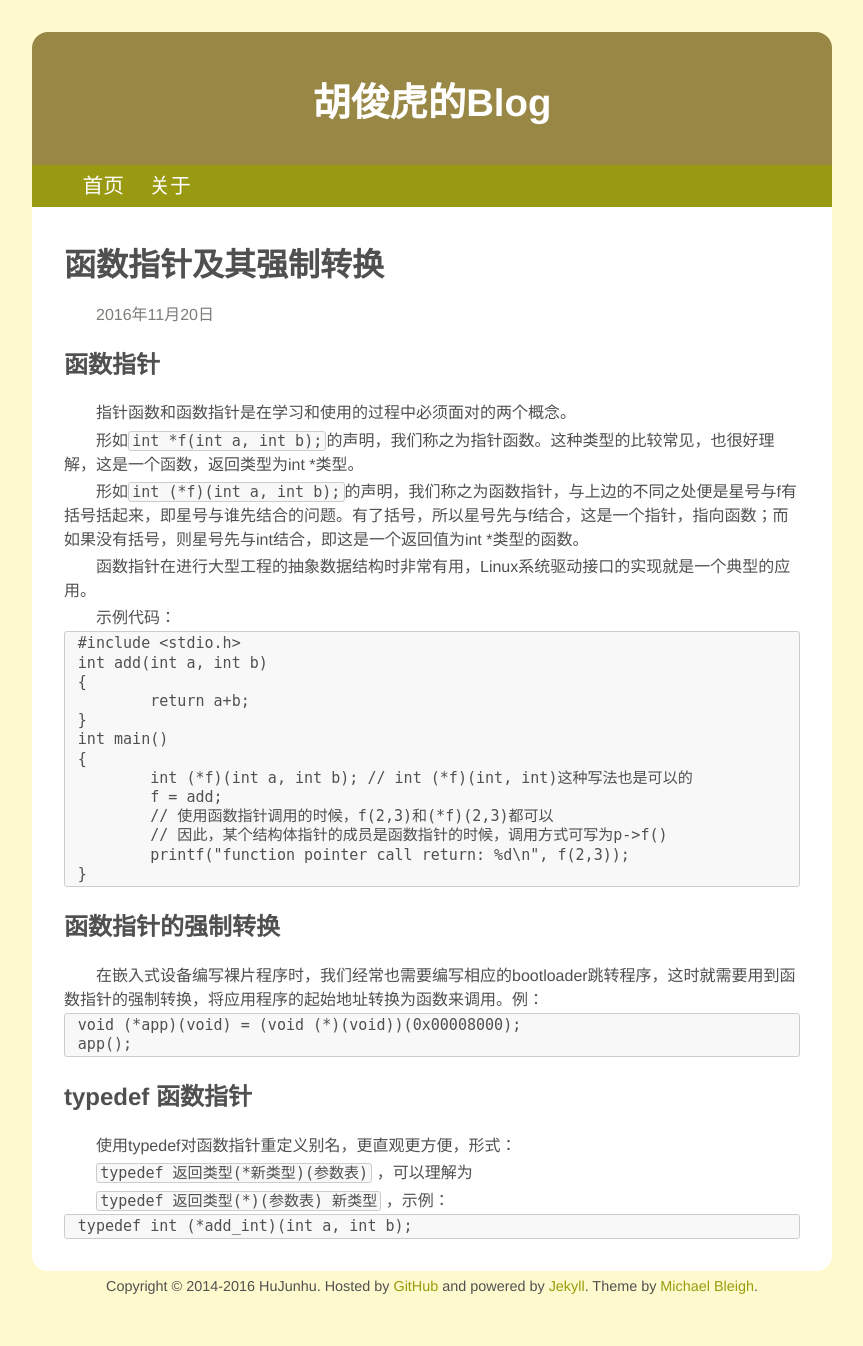
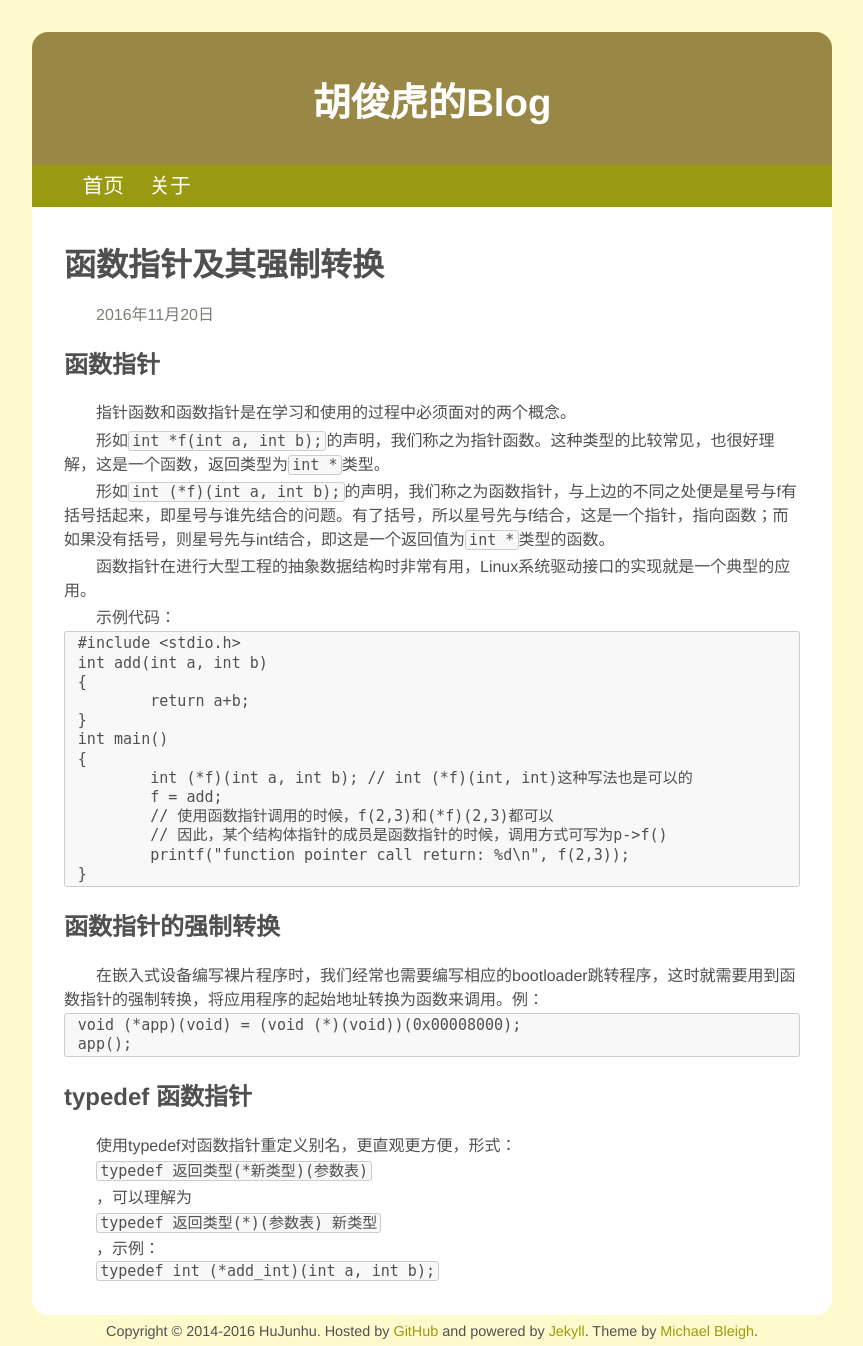
Before and after one commit to hujunhu/hujunhu.github.io, a Jekyll site: the page built from _posts/2016-11-20-函数指针及其强制转换.md, in a window 1280 px wide. Shown: the whole page, without its empty margins (208-1071 px from the left). Built offline with Jekyll 4.4.1, drawn with Linux system fonts in a browser that asks for light colours; before the commit the page ends 1301 px from its top, so only the background shows below that.

Commit message:
update post 函数指针及其强制转换

````diff
--- a/_posts/2016-11-20-函数指针及其强制转换.md
+++ b/_posts/2016-11-20-函数指针及其强制转换.md
@@ -6,9 +6,9 @@ title: 函数指针及其强制转换
 
 指针函数和函数指针是在学习和使用的过程中必须面对的两个概念。
 
-形如`int *f(int a, int b);`的声明，我们称之为指针函数。这种类型的比较常见，也很好理解，这是一个函数，返回类型为int *类型。
+形如`int *f(int a, int b);`的声明，我们称之为指针函数。这种类型的比较常见，也很好理解，这是一个函数，返回类型为`int *`类型。
 
-形如`int (*f)(int a, int b);`的声明，我们称之为函数指针，与上边的不同之处便是星号与f有括号括起来，即星号与谁先结合的问题。有了括号，所以星号先与f结合，这是一个指针，指向函数；而如果没有括号，则星号先与int结合，即这是一个返回值为int *类型的函数。
+形如`int (*f)(int a, int b);`的声明，我们称之为函数指针，与上边的不同之处便是星号与f有括号括起来，即星号与谁先结合的问题。有了括号，所以星号先与f结合，这是一个指针，指向函数；而如果没有括号，则星号先与int结合，即这是一个返回值为`int *`类型的函数。
 
 函数指针在进行大型工程的抽象数据结构时非常有用，Linux系统驱动接口的实现就是一个典型的应用。
 
@@ -43,12 +43,12 @@ app();
 
 使用typedef对函数指针重定义别名，更直观更方便，形式：
 
-```typedef 返回类型(*新类型)(参数表)```
+`typedef 返回类型(*新类型)(参数表)`
+
 ，可以理解为
 
-```typedef 返回类型(*)(参数表) 新类型```
+`typedef 返回类型(*)(参数表) 新类型`
+
 ，示例：
 
-```
-typedef int (*add_int)(int a, int b);
-```
+`typedef int (*add_int)(int a, int b);`
````
